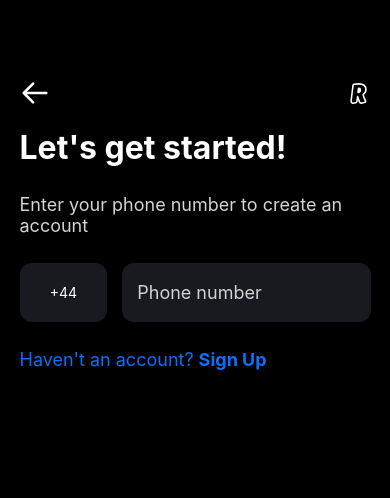
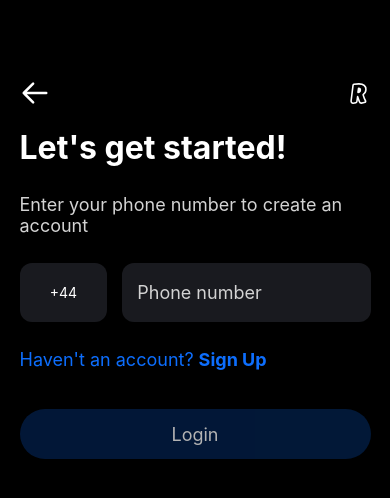
Before and after one commit to Matsuel/revolut-app, a React Native app: screen /Login in a window 390 px wide. Shown: the top 498 px of the page. Built offline with nearby package versions, Linux system fonts and the light colour scheme.

Commit message:
add clear btn and login btn style

```diff
--- a/src/Screens/Login/Login.style.tsx
+++ b/src/Screens/Login/Login.style.tsx
@@ -8,7 +8,7 @@ export const styles = StyleSheet.create({
         alignItems: "center",
         backgroundColor: "#000",
     },
-    top:{
+    top: {
         width: "100%",
         height: "auto",
         flexDirection: "row",
@@ -19,7 +19,7 @@ export const styles = StyleSheet.create({
         paddingLeft: "5%",
         paddingRight: "5%",
     },
-    title : {
+    title: {
         width: "90%",
         color: "#fff",
         fontSize: 32,
@@ -55,7 +55,7 @@ export const styles = StyleSheet.create({
         height: "100%",
         color: "#fff",
         backgroundColor: "#191a1f",
-        padding:15,
+        padding: 15,
         borderRadius: 12,
         fontSize: 18,
     },
@@ -79,4 +79,32 @@ export const styles = StyleSheet.create({
         fontSize: 18,
         fontWeight: "700",
     },
+    button: {
+        width: "90%",
+        height: 50,
+        backgroundColor: "#0d6efd",
+        justifyContent: "center",
+        alignItems: "center",
+        borderRadius: 50,
+        marginTop: "10%",
+    },
+    buttonDisabled: {
+        backgroundColor: "#0d6efd50",
+        opacity: 0.7,
+    },
+    buttonText: {
+        color: "#fff",
+        fontSize: 18,
+    },
+    clear:{
+        position: "absolute",
+        right: 5,
+        width: 20,
+        height: 20,
+        justifyContent: "center",
+        alignItems: "center",
+        backgroundColor: "#000",
+        padding: 3,
+        borderRadius: 50,
+    }
 });
--- a/src/Screens/Login/Login.tsx
+++ b/src/Screens/Login/Login.tsx
@@ -1,10 +1,18 @@
-import React from 'react'
+import React, { useState } from 'react'
 import { Text, TouchableOpacity, View, TextInput } from 'react-native'
 import { styles } from './Login.style'
 import LeftArrow from '../../assets/LeftArrow'
 import Logo from '../../assets/Logo'
+import X from '../../assets/X'
 
 const Login = ({ navigation }: any) => {
+
+    const [phoneNumber, setPhoneNumber] = useState("");
+
+    const handlePhoneNumber = (text: string) => {
+        setPhoneNumber(text)
+    }
+
     return (
         <View style={styles.container}>
             <View style={styles.top}>
@@ -28,7 +36,16 @@ const Login = ({ navigation }: any) => {
                     style={styles.input}
                     placeholder="Phone number"
                     placeholderTextColor={"#d3d3d3"}
+                    onChange={(e) => handlePhoneNumber(e.nativeEvent.text)}
+                    value={phoneNumber}
                 />
+
+                {phoneNumber.length > 0 &&
+                    <TouchableOpacity onPress={() => setPhoneNumber("")} style={styles.clear}>
+                        <X color="#fff" />
+                    </TouchableOpacity>
+                }
+
             </View>
             <View style={styles.noAccount}>
                 <Text style={styles.noAccountText}>
@@ -41,7 +58,13 @@ const Login = ({ navigation }: any) => {
                 </TouchableOpacity>
             </View>
 
-            {/* Button disabled tant que le champ n'est pas rempli mettre une échelle de gris dessus */}
+            <TouchableOpacity
+                style={[styles.button, phoneNumber.length === 0 && styles.buttonDisabled]}
+                disabled={phoneNumber.length === 0}>
+                <Text style={styles.buttonText}>
+                    Login
+                </Text>
+            </TouchableOpacity>
         </View>
     )
 }
--- /dev/null
+++ b/src/assets/X.tsx
@@ -0,0 +1,24 @@
+import * as React from "react"
+import Svg, { Path } from "react-native-svg"
+
+function X({props, color}: any) {
+  return (
+    <Svg
+      xmlns="http://www.w3.org/2000/svg"
+      fill="none"
+      viewBox="0 0 24 24"
+      strokeWidth={3}
+      stroke={color}
+      className="w-6 h-6"
+      {...props}
+    >
+      <Path
+        strokeLinecap="round"
+        strokeLinejoin="round"
+        d="M6 18L18 6M6 6l12 12"
+      />
+    </Svg>
+  )
+}
+
+export default X
```
